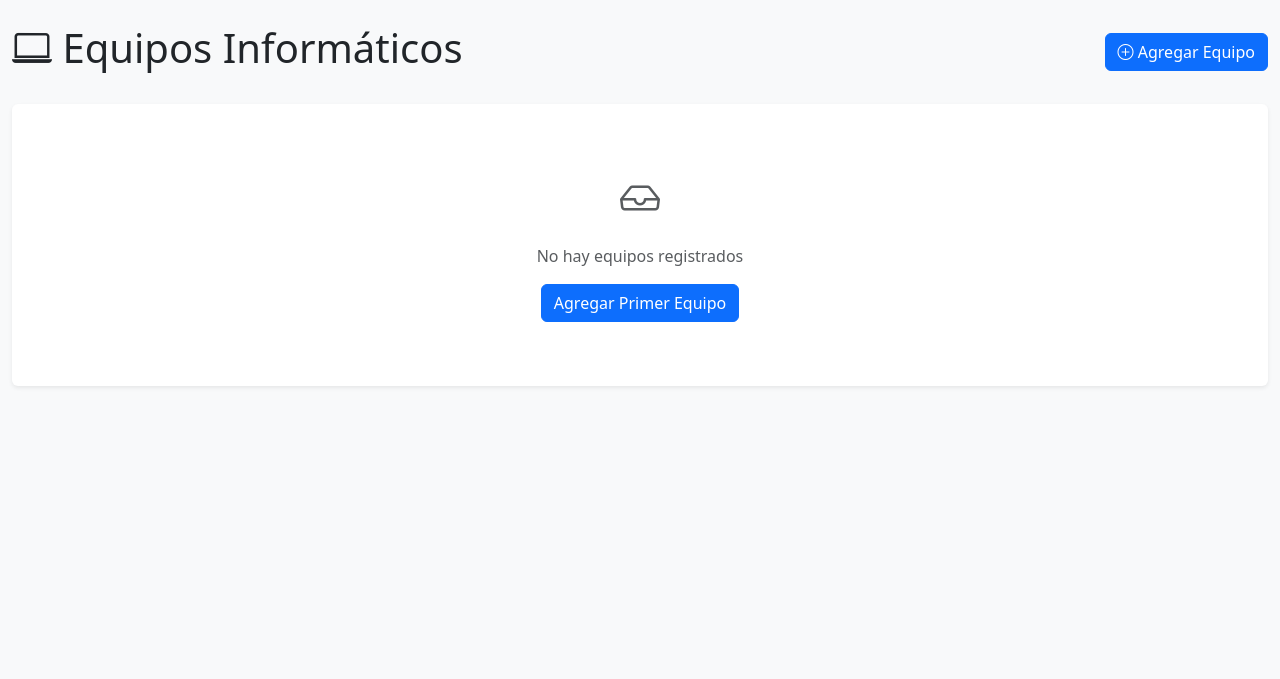
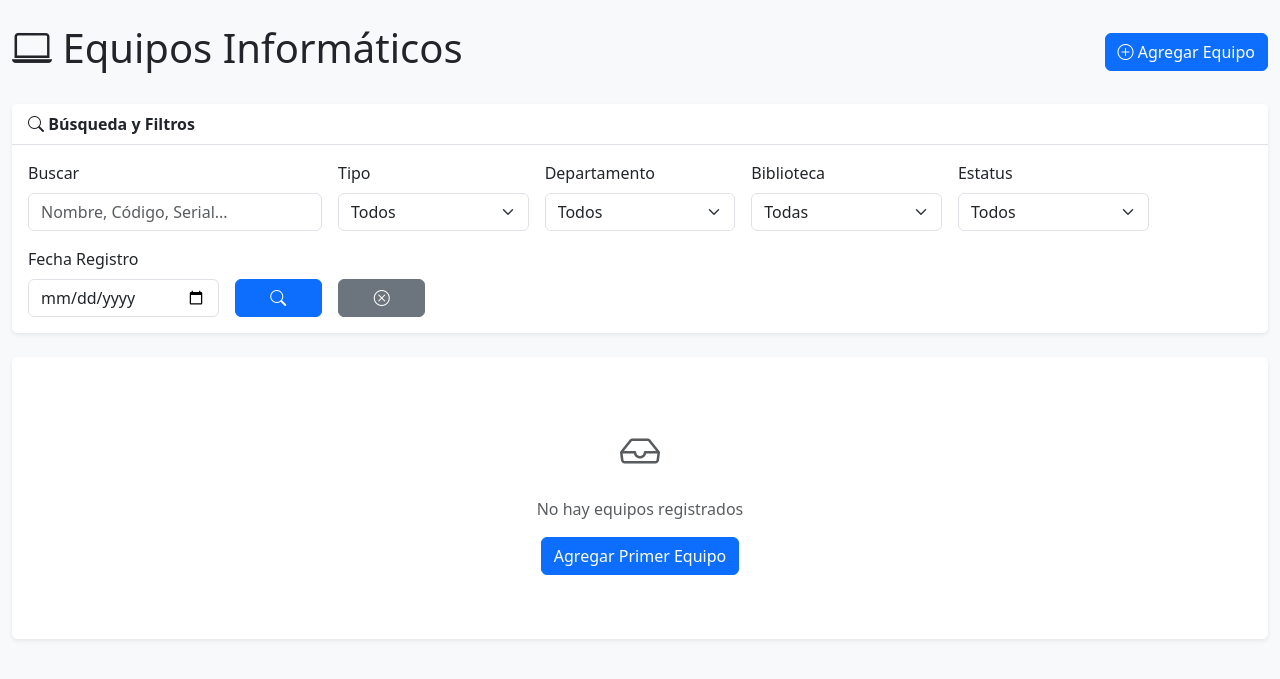
Before and after one commit to jmora19921002/INVENTARIO, a Flask app: page /equipment in a window 1280 px wide. Shown: the part 56-735 px from the top of the page. Run offline with Flask 3, Linux system fonts and the light colour scheme; a user stored in the database is signed in.

Commit message:
mejora 1.3

```diff
--- a/app.py
+++ b/app.py
@@ -1,6 +1,7 @@
 from flask import Flask, render_template, request, redirect, url_for, flash, send_from_directory
 from flask_login import LoginManager, login_user, logout_user, login_required, current_user
 from models import db, User, Department, Equipment, Personnel, Area, Assignment
+from sqlalchemy import or_
 from forms import LoginForm, RegisterForm, DepartmentForm, EquipmentForm, PersonnelForm, AreaForm, AssignmentForm
 from config import Config
 from datetime import datetime
@@ -164,8 +165,56 @@ def delete_department(id):
 @app.route('/equipment')
 @login_required
 def equipment():
-    equipment_list = Equipment.query.order_by(Equipment.created_at.desc()).all()
-    return render_template('equipment.html', equipment=equipment_list)
+    # Get filter parameters
+    search = request.args.get('search')
+    type_filter = request.args.get('type')
+    department_filter = request.args.get('department')
+    area_filter = request.args.get('area')
+    status_filter = request.args.get('status')
+    date_filter = request.args.get('date')
+
+    query = Equipment.query
+
+    if search:
+        search_term = f"%{search}%"
+        query = query.filter(or_(
+            Equipment.code.ilike(search_term),
+            Equipment.serial.ilike(search_term),
+            Equipment.brand.ilike(search_term),
+            Equipment.model.ilike(search_term)
+        ))
+
+    if type_filter:
+        query = query.filter(Equipment.equipment_type == type_filter)
+
+    if department_filter:
+        query = query.filter(Equipment.department_id == department_filter)
+
+    if area_filter:
+        query = query.filter(Equipment.area_id == area_filter)
+
+    if status_filter:
+        query = query.filter(Equipment.status == status_filter)
+
+    if date_filter:
+        try:
+            date_obj = datetime.strptime(date_filter, '%Y-%m-%d').date()
+            query = query.filter(db.func.date(Equipment.registration_date) == date_obj)
+        except ValueError:
+            pass
+
+    equipment_list = query.order_by(Equipment.created_at.desc()).all()
+
+    # Get data for filters
+    types = [t[0] for t in db.session.query(Equipment.equipment_type).distinct()]
+    departments = Department.query.order_by(Department.name).all()
+    areas = Area.query.order_by(Area.name).all()
+
+    return render_template('equipment.html',
+                         equipment=equipment_list,
+                         types=types,
+                         departments=departments,
+                         areas=areas)
 
 @app.route('/equipment/add', methods=['GET', 'POST'])
 @login_required
--- a/templates/equipment.html
+++ b/templates/equipment.html
@@ -8,6 +8,69 @@
     <a href="{{ url_for('add_equipment') }}" class="btn btn-primary">
         <i class="bi bi-plus-circle"></i> Agregar Equipo
     </a>
+</div>
+
+<div class="card mb-4">
+    <div class="card-header">
+        <i class="bi bi-search"></i> Búsqueda y Filtros
+    </div>
+    <div class="card-body">
+        <form method="GET" action="{{ url_for('equipment') }}">
+            <div class="row g-3">
+                <div class="col-md-3">
+                    <label for="search" class="form-label">Buscar</label>
+                    <input type="text" class="form-control" id="search" name="search" value="{{ request.args.get('search', '') }}" placeholder="Nombre, Código, Serial...">
+                </div>
+                <div class="col-md-2">
+                    <label for="type" class="form-label">Tipo</label>
+                    <select class="form-select" id="type" name="type">
+                        <option value="">Todos</option>
+                        {% for type in types %}
+                        <option value="{{ type }}" {% if request.args.get('type') == type %}selected{% endif %}>{{ type }}</option>
+                        {% endfor %}
+                    </select>
+                </div>
+                <div class="col-md-2">
+                    <label for="department" class="form-label">Departamento</label>
+                    <select class="form-select" id="department" name="department">
+                        <option value="">Todos</option>
+                        {% for dept in departments %}
+                        <option value="{{ dept.id }}" {% if request.args.get('department') == dept.id|string %}selected{% endif %}>{{ dept.name }}</option>
+                        {% endfor %}
+                    </select>
+                </div>
+                <div class="col-md-2">
+                    <label for="area" class="form-label">Biblioteca</label>
+                    <select class="form-select" id="area" name="area">
+                        <option value="">Todas</option>
+                        {% for area in areas %}
+                        <option value="{{ area.id }}" {% if request.args.get('area') == area.id|string %}selected{% endif %}>{{ area.name }}</option>
+                        {% endfor %}
+                    </select>
+                </div>
+                 <div class="col-md-2">
+                    <label for="status" class="form-label">Estatus</label>
+                    <select class="form-select" id="status" name="status">
+                        <option value="">Todos</option>
+                        <option value="Disponible" {% if request.args.get('status') == 'Disponible' %}selected{% endif %}>Disponible</option>
+                        <option value="Asignado" {% if request.args.get('status') == 'Asignado' %}selected{% endif %}>Asignado</option>
+                        <option value="Mantenimiento" {% if request.args.get('status') == 'Mantenimiento' %}selected{% endif %}>Mantenimiento</option>
+                        <option value="Baja" {% if request.args.get('status') == 'Baja' %}selected{% endif %}>Baja</option>
+                    </select>
+                </div>
+                 <div class="col-md-2">
+                    <label for="date" class="form-label">Fecha Registro</label>
+                    <input type="date" class="form-control" id="date" name="date" value="{{ request.args.get('date', '') }}">
+                </div>
+                <div class="col-md-1 d-flex align-items-end">
+                    <button type="submit" class="btn btn-primary w-100" title="Buscar"><i class="bi bi-search"></i></button>
+                </div>
+                 <div class="col-md-1 d-flex align-items-end">
+                    <a href="{{ url_for('equipment') }}" class="btn btn-secondary w-100" title="Limpiar"><i class="bi bi-x-circle"></i></a>
+                </div>
+            </div>
+        </form>
+    </div>
 </div>
 
 <div class="card">
```
